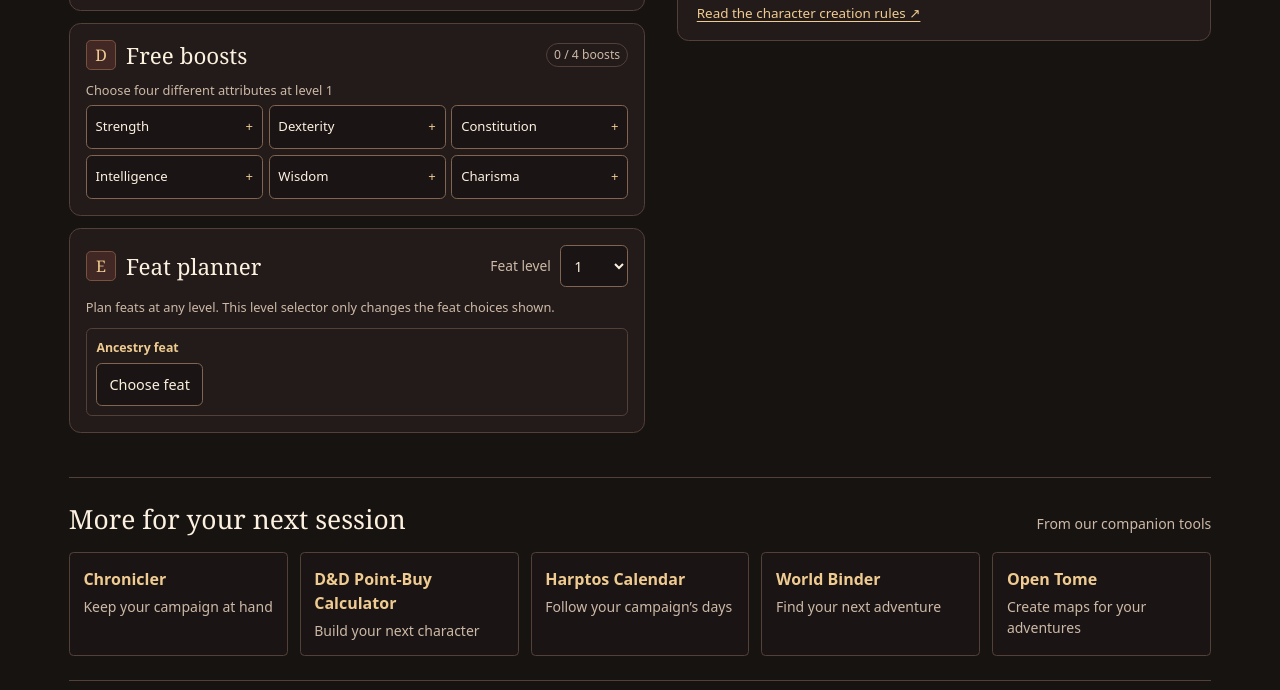
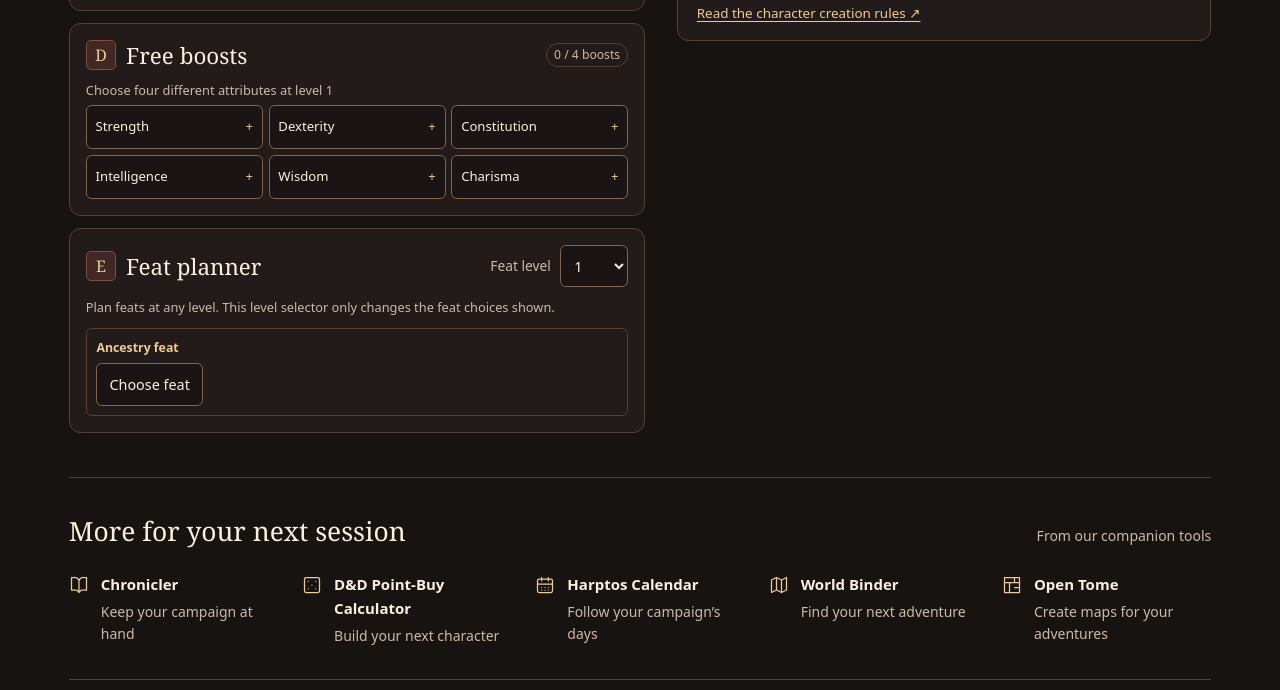
Before and after one commit to starbornone/pf2e-point-buy-calc, a website built with Vite: page index.html in a window 1280 px wide. Shown: the part 1123-1813 px from the top of the page. Built offline with nearby package versions, Linux system fonts and the light colour scheme.

Commit message:
Match Open Tome companion link layout

```diff
--- a/index.html
+++ b/index.html
@@ -204,11 +204,26 @@
             <p>From our companion tools</p>
           </div>
           <ul class="companion-links">
-            <li><a href="https://www.chronicler.studio/"><strong>Chronicler</strong><span>Keep your campaign at hand</span></a></li>
-            <li><a href="https://dnd.astralarchives.games/"><strong>D&amp;D Point-Buy Calculator</strong><span>Build your next character</span></a></li>
-            <li><a href="https://harptos.astralarchives.games/"><strong>Harptos Calendar</strong><span>Follow your campaign’s days</span></a></li>
-            <li><a href="https://www.worldbinder.app/"><strong>World Binder</strong><span>Find your next adventure</span></a></li>
-            <li><a href="https://www.opentome.world/"><strong>Open Tome</strong><span>Create maps for your adventures</span></a></li>
+            <li><a href="https://www.chronicler.studio/">
+              <svg aria-hidden="true" width="20" height="20" viewBox="0 0 24 24" fill="none" stroke="currentColor" stroke-width="1.5" stroke-linecap="round" stroke-linejoin="round"><path d="M12 7v14m-9-3V3h3a6 6 0 0 1 6 4 6 6 0 0 1 6-4h3v15h-3a6 6 0 0 0-6 3 6 6 0 0 0-6-3Z"/></svg>
+              <span><strong>Chronicler</strong><small>Keep your campaign at hand</small></span>
+            </a></li>
+            <li><a href="https://dnd.astralarchives.games/">
+              <svg aria-hidden="true" width="20" height="20" viewBox="0 0 24 24" fill="none" stroke="currentColor" stroke-width="1.5" stroke-linecap="round" stroke-linejoin="round"><rect x="3" y="3" width="18" height="18" rx="2"/><path d="M7.5 7.5h.01m9 0h.01m-9 9h.01m9 0h.01M12 12h.01"/></svg>
+              <span><strong>D&amp;D Point-Buy Calculator</strong><small>Build your next character</small></span>
+            </a></li>
+            <li><a href="https://harptos.astralarchives.games/">
+              <svg aria-hidden="true" width="20" height="20" viewBox="0 0 24 24" fill="none" stroke="currentColor" stroke-width="1.5" stroke-linecap="round" stroke-linejoin="round"><rect x="3" y="5" width="18" height="16" rx="2"/><path d="M16 3v4M8 3v4M3 11h18M8 15h.01M12 15h.01M16 15h.01M8 18h.01M12 18h.01M16 18h.01"/></svg>
+              <span><strong>Harptos Calendar</strong><small>Follow your campaign’s days</small></span>
+            </a></li>
+            <li><a href="https://www.worldbinder.app/">
+              <svg aria-hidden="true" width="20" height="20" viewBox="0 0 24 24" fill="none" stroke="currentColor" stroke-width="1.5" stroke-linecap="round" stroke-linejoin="round"><path d="m3 6 6-3 6 3 6-3v15l-6 3-6-3-6 3Zm6-3v15m6-12v15"/></svg>
+              <span><strong>World Binder</strong><small>Find your next adventure</small></span>
+            </a></li>
+            <li><a href="https://www.opentome.world/">
+              <svg aria-hidden="true" width="20" height="20" viewBox="0 0 24 24" fill="none" stroke="currentColor" stroke-width="1.5" stroke-linecap="round" stroke-linejoin="round"><path d="M3 3h18v18H3ZM3 9h18M9 9v12M15 3v6M15 15h6"/></svg>
+              <span><strong>Open Tome</strong><small>Create maps for your adventures</small></span>
+            </a></li>
           </ul>
         </nav>
         <nav class="site-links" aria-label="Studio links">
--- a/src/styles.css
+++ b/src/styles.css
@@ -300,16 +300,16 @@ tbody td { font-size: .86rem; color: var(--gold); }
 .guide a { font-size: .84rem; }
 
 .site-footer { margin: 2rem 0 1rem; padding: .9rem 0 0; border-top: 1px solid var(--border); }
-.companions { padding: .75rem 0 1.5rem; margin-bottom: 1rem; border-bottom: 1px solid var(--border); }
+.companions { padding: 1.5rem 0 2rem; margin-bottom: 1rem; border-bottom: 1px solid var(--border); }
 .companions-heading { display: flex; flex-wrap: wrap; align-items: baseline; justify-content: space-between; gap: .5rem 1rem; }
 .companions-heading h2 { font-size: 1.65rem; }
 .companions-heading p { color: var(--muted); font-size: .875rem; }
-.companion-links { display: grid; grid-template-columns: repeat(2, minmax(0, 1fr)); gap: .75rem; margin: 1.1rem 0 0; padding: 0; list-style: none; }
-.companion-links a { display: block; height: 100%; padding: .85rem; border: 1px solid var(--border); border-radius: .28rem; background: var(--field); text-decoration: none; overflow-wrap: anywhere; }
-.companion-links strong { font-size: 1rem; font-weight: 600; }
-.companion-links span { display: block; margin-top: .35rem; color: var(--muted); font-size: .875rem; }
-.companion-links a:hover { border-color: var(--gold); background: #382923; }
-.companion-links a:hover strong { text-decoration: underline; text-underline-offset: .25em; }
+.companion-links { display: grid; grid-template-columns: repeat(2, minmax(0, 1fr)); gap: 1.5rem; margin: 1.6rem 0 0; padding: 0; list-style: none; }
+.companion-links a { display: flex; align-items: flex-start; gap: .75rem; min-height: 2.75rem; color: var(--text); text-decoration: none; overflow-wrap: anywhere; }
+.companion-links svg { flex: none; margin-top: .2rem; color: var(--gold); }
+.companion-links strong { font-size: .9375rem; font-weight: 550; }
+.companion-links small { display: block; margin-top: .3rem; color: var(--muted); font-size: .875rem; line-height: 1.6; }
+.companion-links a:hover strong { color: var(--gold); text-decoration: underline; text-underline-offset: .25em; }
 .site-links {
   display: flex;
   flex-wrap: wrap;
```
Also changed, not shown: docs/overview.md (+1 -1 lines), roadmap/completed.json (+8 -1 lines).
